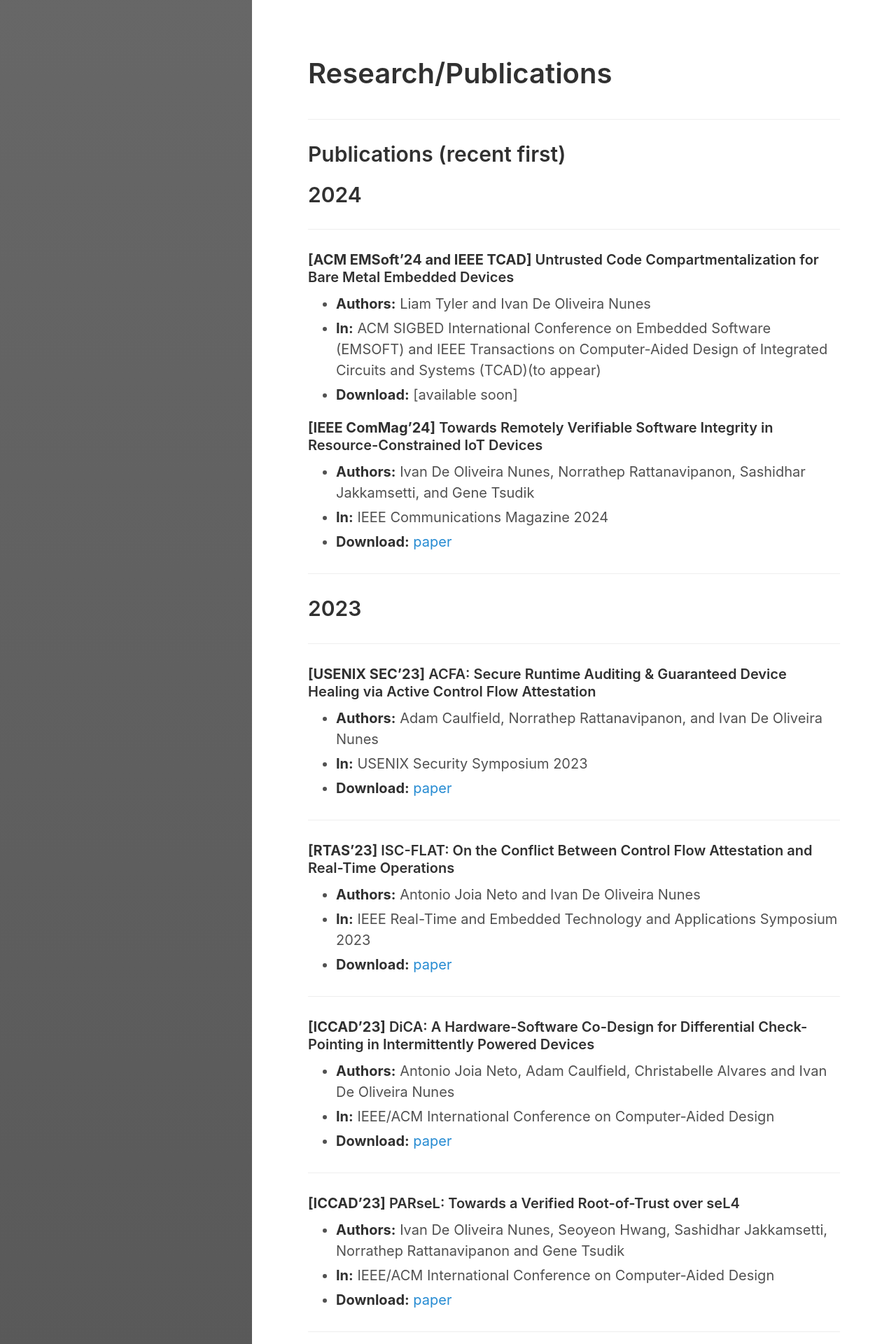
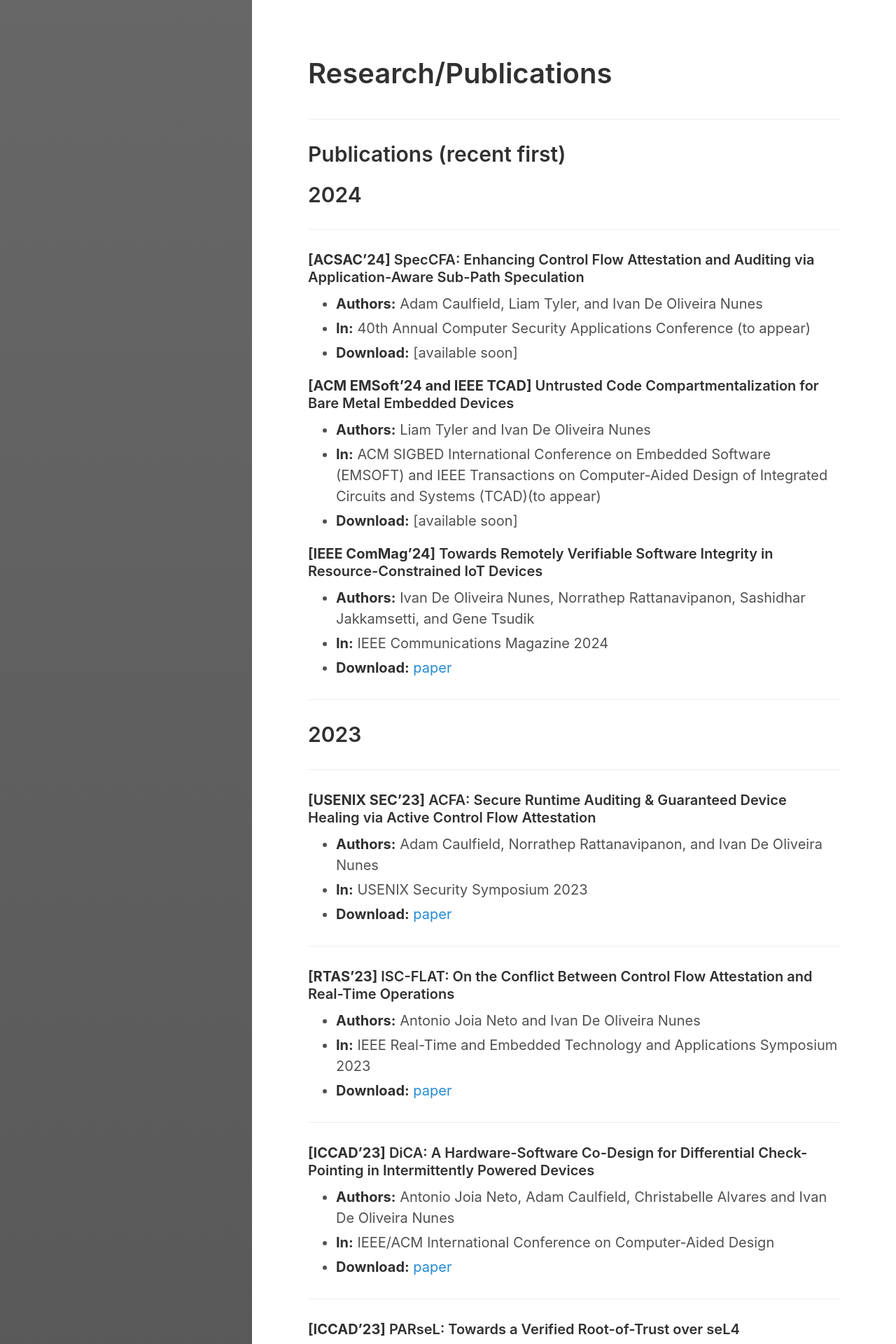
Before and after one commit to ivanolive/ivanolive.github.io, a Jekyll site: the page built from research.md, in a window 1280 px wide. Shown: the top 1920 px of the page at 70% size. Built offline with Jekyll 4.4.1, drawn with Linux system fonts in a browser that asks for light colours; some of the changed text lies outside the part shown.

Commit message:
Update research.md

```diff
--- a/research.md
+++ b/research.md
@@ -13,6 +13,13 @@
 ## 2024
 
 ___
+
+
+#### **\[ACSAC'24\]** SpecCFA: Enhancing Control Flow Attestation and Auditing via Application-Aware Sub-Path Speculation
+
+- **Authors:** Adam Caulfield, Liam Tyler, and Ivan De Oliveira Nunes
+- **In:** 40th Annual Computer Security Applications Conference (to appear)
+- **Download:** [available soon]
 
 
 #### **\[ACM EMSoft'24 and IEEE TCAD\]** Untrusted Code Compartmentalization for Bare Metal Embedded Devices
```
